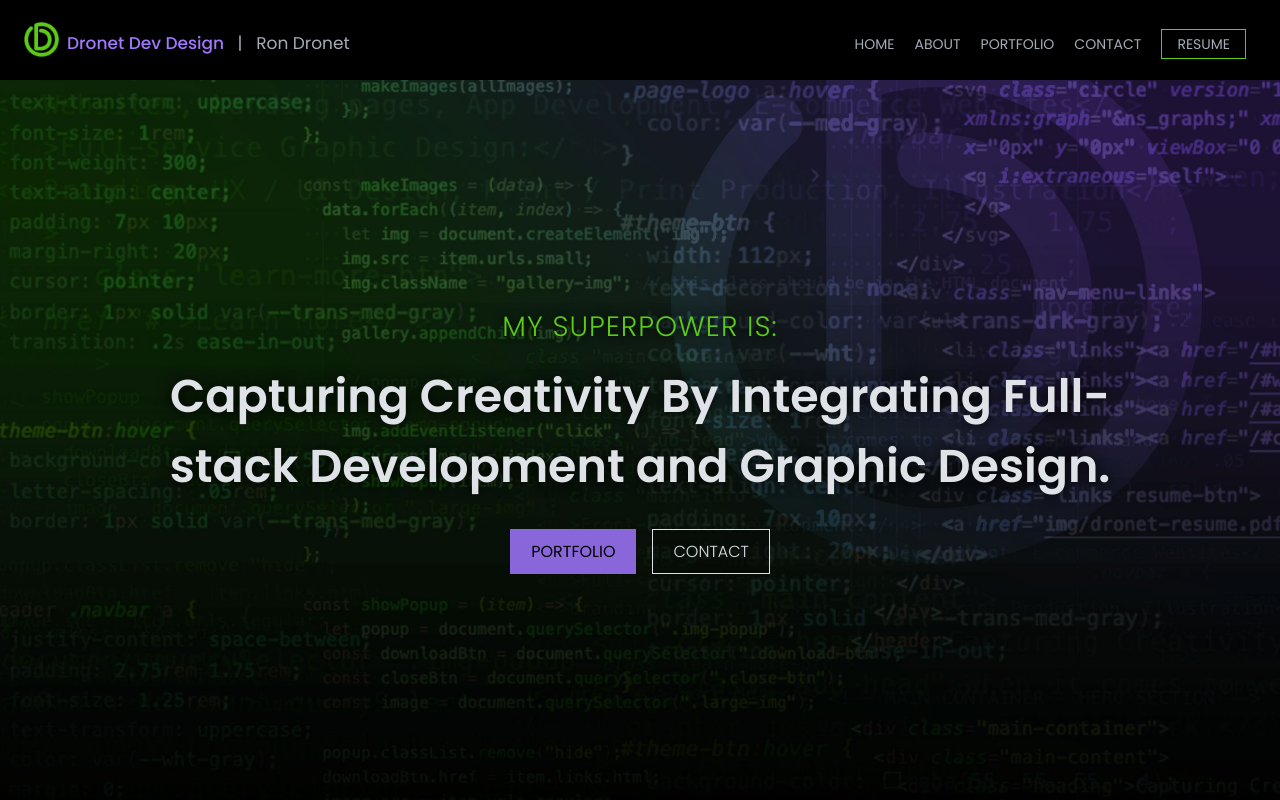
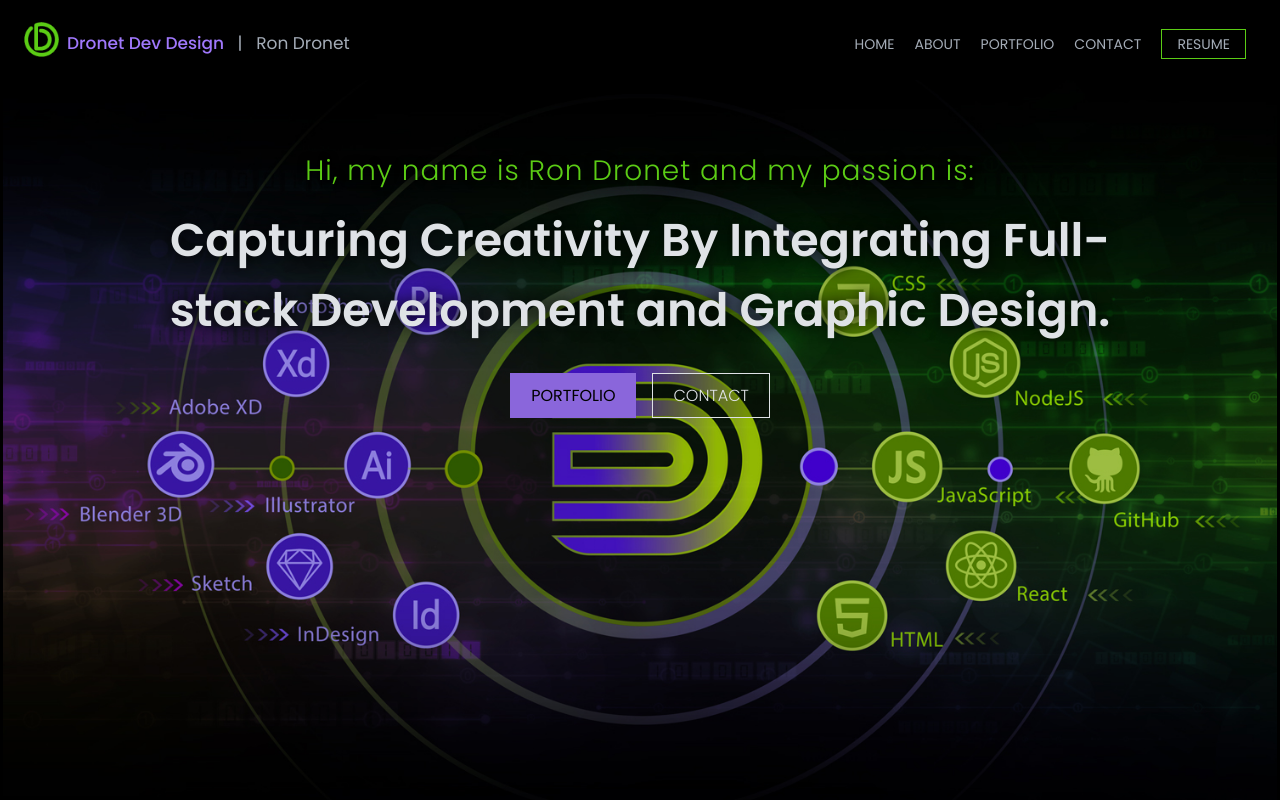
Before and after one commit to DronetDevDesign/dronetdevdesign-app, a React (Create React App) app: page /portfolio/portfolio/portfolio/portfolio/ in a window 1280 px wide. Shown: the top 800 px of the page. Built offline with nearby package versions, Linux system fonts and the light colour scheme.

Commit message:
replacing background image

```diff
--- a/src/components/HeroSection.js
+++ b/src/components/HeroSection.js
@@ -1,21 +1,19 @@
 import './HeroSectionStyles.css';
 
 import React from 'react'
-import IntroImage from '../assets/hero-section-bkgd.jpg';
+// import IntroImage from '../assets/hero-section-bkgd.jpg';
 import { Link } from 'react-router-dom';
 
 const HeroSection = () => {
   return (
     <div className='hero-section'>
-      <div className='intro-image'>
-        <img src={IntroImage} alt='IntroImage' />
-      </div>
       <div className='hero-content'>
-        <h4 className='subtitle'>My superpower is:</h4>
+        <h4 className='subtitle'>Hi, my name is Ron Dronet and my passion is:</h4>
         <h1>Capturing Creativity By Integrating Full-stack Development and Graphic Design.</h1>
         <Link to='/portfolio' className='portfolio-button'>Portfolio</Link>
         <Link to='/contact' className='contact-button'>Contact</Link>
       </div>
+      <div className='image-container'></div>
     </div>
   )
 }
--- a/src/components/HeroSectionStyles.css
+++ b/src/components/HeroSectionStyles.css
@@ -2,28 +2,35 @@
   background-color: var(--accent-color-black);
 }
 
-img {
+.hero-section {
+  position: relative;
+  justify-content: center;
+  text-align: center;
+  align-items: center;
   /* margin-bottom: 360px; */
+}
+
+.image-container {
+  position: relative;
+  background-image: url("/src/assets/full-size-website-background.jpg");
   height: 100vh;
   width: 100%;
-  background-size: cover;
+  top: 0;
+  background-size: contain;
   background-position: center;
+  background-repeat: no-repeat;
   object-fit: cover;
-}
-
-.hero-section {
-  height: 100%;
-  width: 100%;
+  z-index: -1;
+  margin-top: 55px;
 }
 
 .hero-content {
+  padding-top: 35%;
   width: 80%;
   position: absolute;
   transform: translate(-50%, -50%);
-  top: 20%;
   left: 50%;
-  text-align: center;
-  margin: 275px 0 0 0;
+  z-index: 5;
 }
 
 .hero-content h1 {
@@ -41,7 +48,7 @@
   font-weight: 300;
   text-shadow: 0px 0px 8px black;
   letter-spacing: 1px;
-  text-transform: uppercase;
+  /* text-transform: uppercase; */
 }
 
 .portfolio-button {
@@ -80,9 +87,14 @@
 }
 
 @media screen and (max-width: 769px) {
+  .hero-content {
+    padding-top: 140%;
+   }
+
   .hero-content h1 {
     font-size: 38px;
     line-height: 63px;
+    padding-top: 20px;
   }
 
   .hero-content p {
@@ -91,4 +103,8 @@
     font-weight: 500;
     text-shadow: 0px 0px 8px black;
   }
+
+  .image-container {
+    padding-top: 200px;
+  }
 }
```
